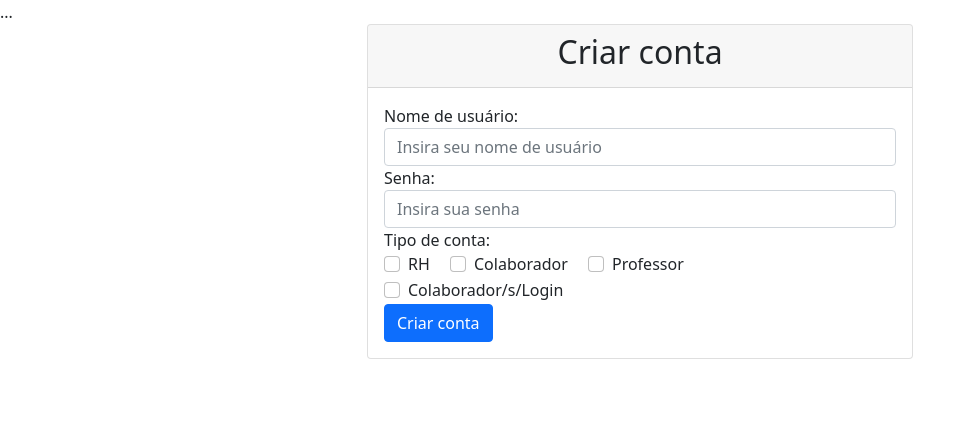
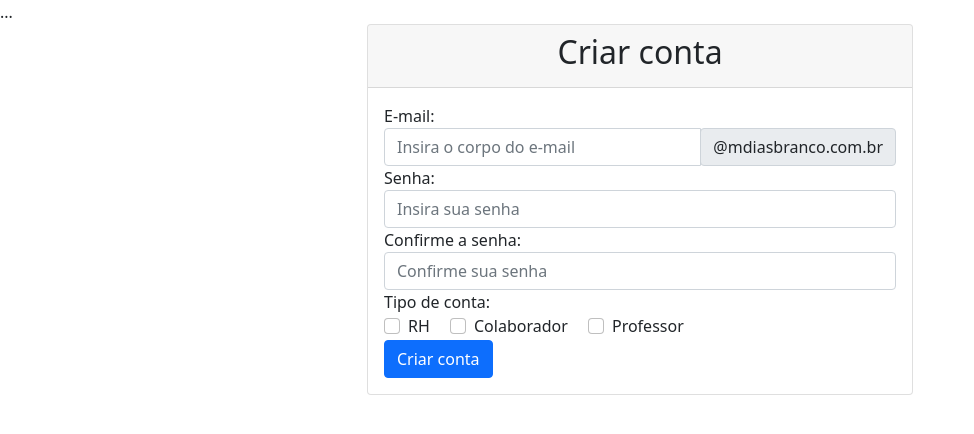
Before and after one commit to lucascomaru/hackataon, a Flask app: page /criar_conta in a window 1280 px wide. Shown: the part 42-476 px from the top of the page, without its empty margins (0-974 px from the left). Run offline with Flask 3, Linux system fonts and the light colour scheme; some libraries are stand-ins or nearby versions.

Commit message:
Ajustado criar_conta. Outras páginas criadas.

```diff
--- a/main.py
+++ b/main.py
@@ -3,12 +3,21 @@ from flask import Flask, render_template, url_for
 app = Flask(__name__)
 
 @app.route('/') #Atribui uma nova funcionalidade para a função abaixo, faz a função abaixo aparecer no site
-def hello():
+def logins():
     return render_template('logins.html')
 
 @app.route('/criar_conta')
 def criar_conta():
     return render_template('criar_conta.html')
+@app.route('/rh')
+def rh():
+    return render_template('rh.html')
+@app.route('/colaborador')
+def colaborador():
+    return render_template('colaborador.html')
+@app.route('/professor')
+def professor():
+    return render_template('professor.html')
 
 if __name__ == '__main__':
     app.run(debug=True)
--- a/templates/criar_conta.html
+++ b/templates/criar_conta.html
@@ -13,14 +13,25 @@
             <h2 class="text-center">Criar conta</h2>
           </div>
           <div class="card-body">
-            <form class="form">
+            <form class="form" onsubmit="return validateForm()">
               <div class="form-group">
-                <label for="username">Nome de usuário:</label>
-                <input type="text" class="form-control" id="username" placeholder="Insira seu nome de usuário">
+                <label for="email">E-mail:</label>
+                <div class="input-group">
+                  <input type="text" class="form-control half-width" id="email" placeholder="Insira o corpo do e-mail" oninput="checkForAtSymbol(this)">
+                  <div class="input-group-append">
+                    <span class="input-group-text">@mdiasbranco.com.br</span>
+                  </div>
+                </div>
+                <small class="form-text text-danger" id="email-error" style="display:none">O e-mail já contém "@mdiasbranco.com.br". Não é necessário incluir "@".</small>
               </div>
               <div class="form-group">
                 <label for="password">Senha:</label>
                 <input type="password" class="form-control" id="password" placeholder="Insira sua senha">
+              </div>
+              <div class="form-group">
+                <label for="password-confirm">Confirme a senha:</label>
+                <input type="password" class="form-control" id="password-confirm" placeholder="Confirme sua senha">
+                <small class="form-text text-danger" id="password-error" style="display:none">As senhas não são iguais ou algum campo está vazio.</small>
               </div>
               <div class="form-group">
                 <label for="account-type">Tipo de conta:</label><br>
@@ -36,10 +47,6 @@
                   <input class="form-check-input" type="checkbox" id="account-type-professor" value="professor" onclick="disableOtherCheckboxes(this)">
                   <label class="form-check-label" for="account-type-professor">Professor</label>
                 </div>
-                <div class="form-check form-check-inline">
-                  <input class="form-check-input" type="checkbox" id="login" value="login" onclick="disableOtherCheckboxes(this)">
-                  <label class="form-check-label" for="login">Colaborador/s/Login</label>
-                </div>
               </div>
               <button type="submit" class="btn btn-primary btn-block">Criar conta</button>
             </form>
@@ -48,7 +55,6 @@
       </div>
     </div>
   </div>
-
   <script>
     function disableOtherCheckboxes(checkbox) {
       if (checkbox.checked) {
@@ -65,5 +71,37 @@
         }
       }
     }
+
+    function checkForAtSymbol(input) {
+      var emailError = document.getElementById('email-error');
+      if (input.value.includes('@')) {
+        emailError.style.display = 'block';
+      } else {
+        emailError.style.display = 'none';
+      }
+    }
+
+    function validateForm() {
+      var password = document.getElementById('password');
+      var passwordConfirm = document.getElementById('password-confirm');
+      var passwordError = document.getElementById('password-error');
+      var emailError = document.getElementById('email-error');
+
+      if (password.value === '' || passwordConfirm.value === '' || password.value !== passwordConfirm.value) {
+        passwordError.style.display = 'block';
+        return false;
+      } else {
+        passwordError.style.display = 'none';
+      }
+
+      if (document.getElementById('email').value.includes('@')) {
+        emailError.style.display = 'block';
+        return false;
+      } else {
+        emailError.style.display = 'none';
+      }
+
+      return true;
+    }
   </script>
 {% endblock %}
```
Also changed, not shown: templates/colaborador.html (added, +8 -0 lines), templates/logins.html (+10 -4 lines), templates/professor.html (added, +8 -0 lines), templates/rh.html (added, +8 -0 lines).
